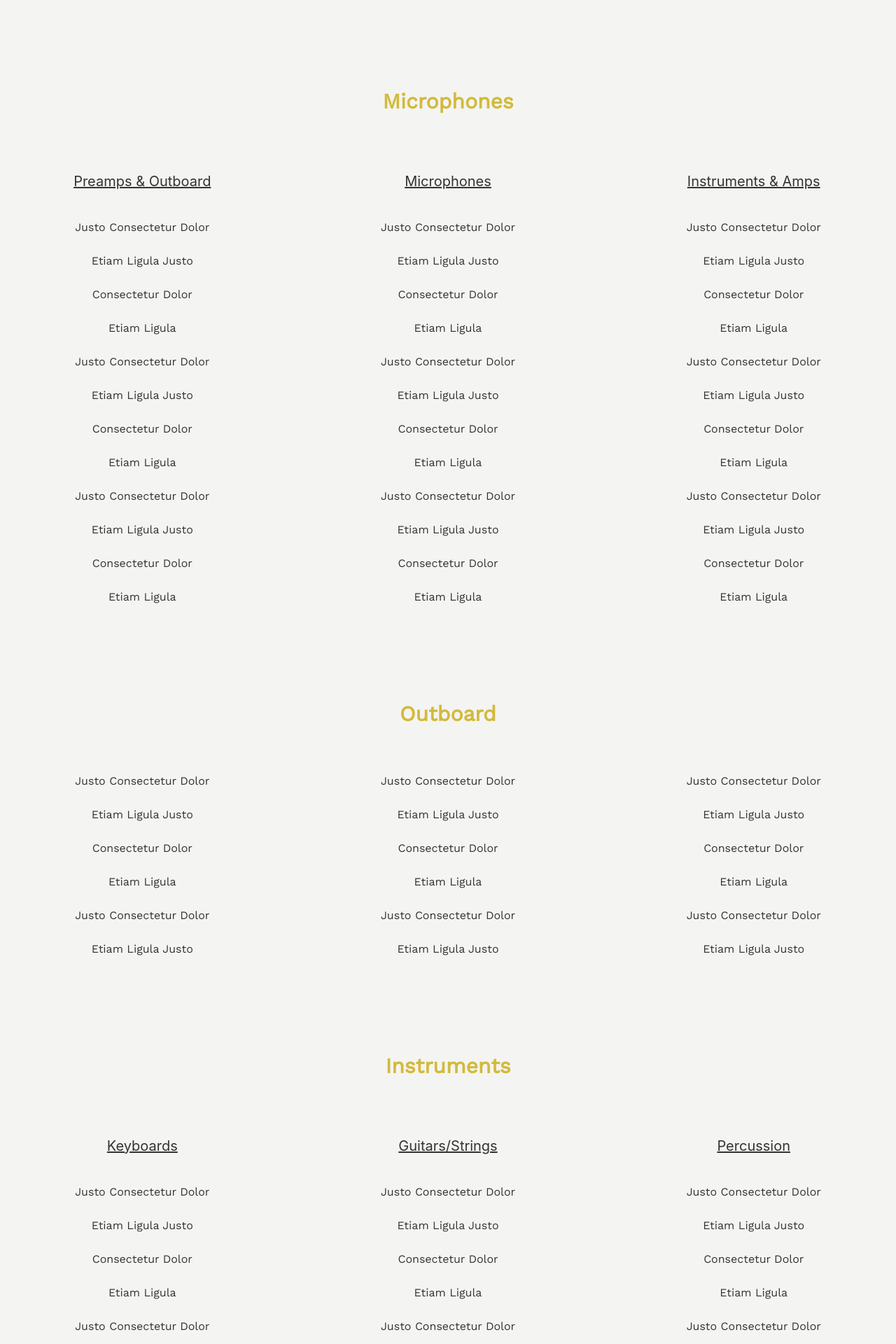
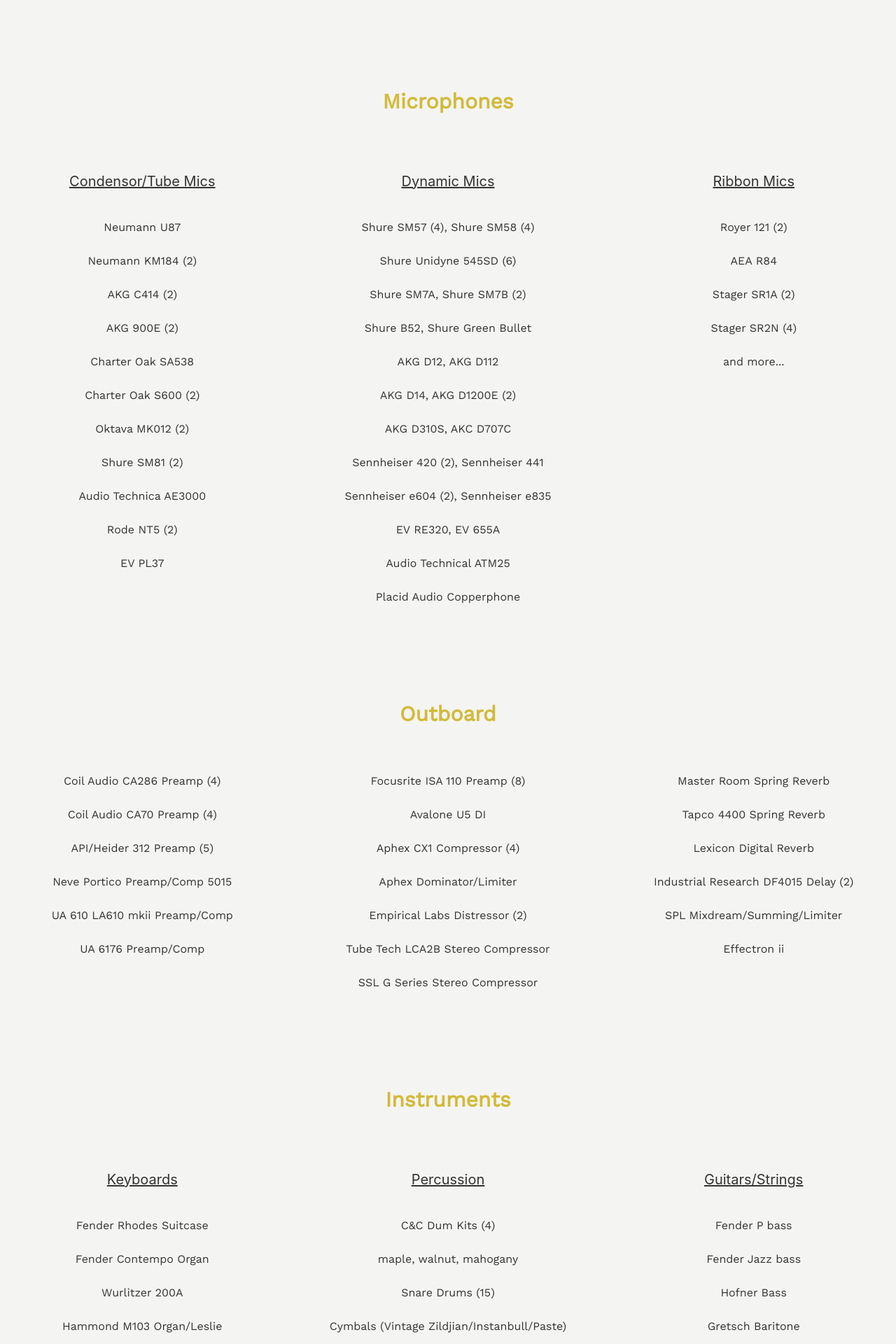
Before and after one commit to MatthewDtotheG/ERS, a PHP site: page /studioA.php in a window 1280 px wide. Shown: the part 1138-3058 px from the top of the page at 70% size. Run offline with PHP 8.4, Linux system fonts and the light colour scheme; some libraries are stand-ins or nearby versions.

Commit message:
Wide break bug fixes

```diff
--- a/artists.php
+++ b/artists.php
@@ -128,6 +128,7 @@
       <button class="accordion">More</button>
     </div>
 
+<div id="WRAP_PARTNERS">
       <h1>
         Partners
       </h1>
@@ -135,7 +136,7 @@
       <h2>
         View the labels, partners, publishers, and organizations that feature our work.
       </h2>
-
+</div>
 
 
 <div id="WRAP_PARTNERS">
--- a/js/script.js
+++ b/js/script.js
@@ -76,7 +76,7 @@
 // COLLAPSIBLE NAV MENU END ===============================
 
 
-// ACCORDIAN
+// ACCORDION
 
 var acc = document.getElementsByClassName("accordion");
 var i;
--- a/scss/base/_VARIABLES.scss
+++ b/scss/base/_VARIABLES.scss
@@ -34,6 +34,6 @@
 $brk-xsmall  :	'(max-width: 320px)';
 $brk-small  :	'(max-width: 550px)';
 $brk-narrow	:	'(max-width: 768px)';
-$brk-fix	:	'(max-width: 920px)';
+$brk-fix	:	'(max-width: 976px)';
 $brk-wide	:	'(max-width: 1146px)';
-$brk-maxwidth	: '(max-width: 1500px)';
+$brk-maxwidth	: '(max-width: 1600px)';
--- a/scss/base/_base.scss
+++ b/scss/base/_base.scss
@@ -28,6 +28,10 @@
 }
 
 #slides {
-	position: relative;
+	position: fixed;
+	background-attachment: fixed;
+    background-position: center;
+    background-repeat: no-repeat;
+    background-size: cover;
 }
 */
--- a/scss/components/_IMG HOVER.scss
+++ b/scss/components/_IMG HOVER.scss
@@ -12,6 +12,7 @@
   height: auto;
   transition: .5s ease;
   backface-visibility: hidden;
+
 }
 
 
@@ -59,10 +60,14 @@
 
 .text {
   color: black;
-  font-size: 33px;
+  font-size: 30px;
   font-weight: bold;
   transition: transform 0.5s;
   text-align: center;
+
+  @media screen and (min-width: 1600px) {
+    font-size: 60px;
+  }
 
   hr {
     margin-bottom: 15%;
--- a/scss/components/_MOBILE NAV.scss
+++ b/scss/components/_MOBILE NAV.scss
@@ -2,7 +2,7 @@
 
 /* MOBILE MENU   ====================*/
 
-@media #{$brk-narrow} {
+@media #{$brk-fix} {
 
 
 .LOGO {
--- a/scss/components/_NAV.scss
+++ b/scss/components/_NAV.scss
@@ -13,12 +13,21 @@
 	float: right;
 	margin-right: 60px;
 	margin-top: 40px;
+
+	@media screen and (min-width: 1700px) {
+		margin-right: 90px;
+		margin-top: 60px;
+    }
 }
 
 .NAV_ITEMS a {
 	margin-left: 40px;
 	font-size: 20px;
 	font-family: 'Work Sans', sans-serif;
+
+	@media screen and (min-width: 1700px) {
+		font-size: 30px;
+    }
 }
 
 .LOGO {
--- a/scss/layout/_ARTISTS.scss
+++ b/scss/layout/_ARTISTS.scss
@@ -47,14 +47,20 @@
 		margin-bottom: 0px;
 		font-size: 50px;
 		font-family: 'Work Sans', sans-serif;
+		@media (max-width: 768px) {
+			font-size: 30px;
+		}
 	}
 
 	h2 {
 		margin-top: 30px;
-		margin-bottom: 100px;
-		font-size: 20px;
+		margin-bottom: 70px;
+		font-size: 30px;
 		font-family: 'Work Sans', sans-serif;
 		text-decoration: none;
+		@media (max-width: 768px) {
+			font-size: 20px;
+		}
 	}
 
 }
@@ -66,6 +72,9 @@
 	font-size: 20px;
 	text-align: center;
 	line-height: 300%;
+	@media #{$brk-narrow} {
+		font-size: 16px;
+	}
 
 	h2 {
 		margin: 30px 0px;
@@ -91,6 +100,7 @@
 		transition: .5s ease;
 
 
+
 		@media #{$brk-narrow} {
 			@include span-columns(12 of 12, table);
 			font-size: 20px;
@@ -110,10 +120,14 @@
 
 /* Style the accordion panel. Note: hidden by default */
 div.panel {
-    padding: 0 18px;
+    padding: 0px 10px;
     max-height: 0;
     overflow: hidden;
-    transition: max-height .5s ease-out;
+    transition: max-height 1s ease-out;
     line-height: 300%;
     font-size: 20px;
+    @media #{$brk-narrow} {
+		font-size: 16px;
+		line-height: 200%;
+	}
 }
--- a/scss/layout/_INDEX.scss
+++ b/scss/layout/_INDEX.scss
@@ -18,10 +18,11 @@
 
 	@media #{$brk-narrow} {
 		@include span-columns(12 of 12);
-		height: auto;
+
 	}
 
 }
+
 
 
 .CONTACT_US {
--- a/scss/layout/_STUDIO_A.scss
+++ b/scss/layout/_STUDIO_A.scss
@@ -63,7 +63,7 @@
 		  display: block;
 		  z-index: 9999;
 
-		@media #{$brk-narrow} {
+		@media #{$brk-small} {
 			margin-top: -90%;
 		}
 	}
--- a/studioA.php
+++ b/studioA.php
@@ -82,58 +82,47 @@
 
 
     <div id="WRAP">
+      <div class="ITEMS">
+          <h2>Condensor/Tube Mics</h2>
+          Neumann U87<br>
+          Neumann KM184 (2)<br>
+          AKG C414 (2)<br>
+          AKG 900E (2)<br>
+          Charter Oak SA538<br>
+          Charter Oak S600 (2)<br>
+          Oktava MK012 (2)<br>
+          Shure SM81 (2)<br>
+          Audio Technica AE3000<br>
+          Rode NT5 (2)<br>
+          EV PL37<br>
+      </div>
+
+      <div class="ITEMS">
+          <h2>Dynamic Mics</h2>
+          Shure SM57 (4), Shure SM58 (4)<br>
+          Shure Unidyne 545SD (6)<br>
+          Shure SM7A, Shure SM7B (2)<br>
+          Shure B52, Shure Green Bullet<br>
+          AKG D12, AKG D112<br>
+          AKG D14, AKG D1200E (2)<br>
+          AKG D310S, AKC D707C<br>
+          Sennheiser 420 (2), Sennheiser 441<br>
+          Sennheiser e604 (2), Sennheiser e835<br>
+          EV RE320, EV 655A<br>
+          Audio Technical ATM25<br>
+          Placid Audio Copperphone<br>
+      </div>
 
       <div class="ITEMS">
 
-          <h2>Preamps & Outboard</h2>
+          <h2>Ribbon Mics</h2>
 
-          Justo Consectetur Dolor<br>
-          Etiam Ligula Justo<br>
-          Consectetur Dolor<br>
-          Etiam Ligula<br>
-           Justo Consectetur Dolor<br>
-          Etiam Ligula Justo<br>
-          Consectetur Dolor<br>
-          Etiam Ligula<br>
-           Justo Consectetur Dolor<br>
-          Etiam Ligula Justo<br>
-          Consectetur Dolor<br>
-          Etiam Ligula<br>
+          Royer 121 (2)<br>
+          AEA R84<br>
+          Stager SR1A (2)<br>
+          Stager SR2N (4)<br>
+          and more...<br>
       </div>
-
-      <div class="ITEMS">
-          <h2>Microphones</h2>
-
-          Justo Consectetur Dolor<br>
-          Etiam Ligula Justo<br>
-          Consectetur Dolor<br>
-          Etiam Ligula<br>
-          Justo Consectetur Dolor<br>
-          Etiam Ligula Justo<br>
-          Consectetur Dolor<br>
-          Etiam Ligula<br>
-          Justo Consectetur Dolor<br>
-          Etiam Ligula Justo<br>
-          Consectetur Dolor<br>
-          Etiam Ligula<br>
-      </div>
-
-      <div class="ITEMS">
-          <h2>Instruments & Amps</h2>
-          Justo Consectetur Dolor<br>
-          Etiam Ligula Justo<br>
-          Consectetur Dolor<br>
-          Etiam Ligula<br>
-          Justo Consectetur Dolor<br>
-          Etiam Ligula Justo<br>
-          Consectetur Dolor<br>
-          Etiam Ligula<br>
-          Justo Consectetur Dolor<br>
-          Etiam Ligula Justo<br>
-          Consectetur Dolor<br>
-          Etiam Ligula<br>
-      </div>
-
     </div>
 
 
@@ -145,32 +134,31 @@
 
       <div class="ITEMS">
 
-          Justo Consectetur Dolor<br>
-          Etiam Ligula Justo<br>
-          Consectetur Dolor<br>
-          Etiam Ligula<br>
-           Justo Consectetur Dolor<br>
-          Etiam Ligula Justo<br>
+          Coil Audio CA286 Preamp (4)<br>
+          Coil Audio CA70 Preamp (4)<br>
+          API/Heider 312 Preamp (5)<br>
+          Neve Portico Preamp/Comp 5015<br>
+          UA 610 LA610 mkii Preamp/Comp<br>
+          UA 6176 Preamp/Comp<br>
       </div>
 
       <div class="ITEMS">
-
-          Justo Consectetur Dolor<br>
-          Etiam Ligula Justo<br>
-          Consectetur Dolor<br>
-          Etiam Ligula<br>
-          Justo Consectetur Dolor<br>
-          Etiam Ligula Justo<br>
+          Focusrite ISA 110  Preamp (8)<br>
+          Avalone U5 DI<br>
+          Aphex CX1 Compressor (4)<br>
+          Aphex Dominator/Limiter<br>
+          Empirical Labs Distressor (2)<br>
+          Tube Tech LCA2B Stereo Compressor<br>
+          SSL G Series Stereo Compressor<br>
       </div>
 
       <div class="ITEMS">
-
-          Justo Consectetur Dolor<br>
-          Etiam Ligula Justo<br>
-          Consectetur Dolor<br>
-          Etiam Ligula<br>
-          Justo Consectetur Dolor<br>
-          Etiam Ligula Justo<br>
+          Master Room Spring Reverb<br>
+          Tapco 4400 Spring Reverb<br>
+          Lexicon Digital Reverb<br>
+          Industrial Research DF4015 Delay (2)<br>
+          SPL Mixdream/Summing/Limiter<br>
+          Effectron ii<br>
       </div>
 
     </div>
@@ -184,54 +172,60 @@
       <div class="ITEMS">
 
           <h2>Keyboards</h2>
+          Fender Rhodes Suitcase<br>
+          Fender Contempo Organ<br>
+          Wurlitzer 200A<br>
+          Hammond M103 Organ/Leslie<br>
+          Honer International Organ<br>
+          Italian Farfisa<br>
+          Studio Console Piano<br>
+          Korg Micro-synth<br>
+          Kent Accordion Console<br>
+          Vintage Pump Organ<br>
+          Harmonium<br>
+          Akai Axiom Pro 49 Midi Controller<br>
+          Yamaha Synth PSS470<br>
+      </div>
 
-          Justo Consectetur Dolor<br>
-          Etiam Ligula Justo<br>
-          Consectetur Dolor<br>
-          Etiam Ligula<br>
-           Justo Consectetur Dolor<br>
-          Etiam Ligula Justo<br>
-          Consectetur Dolor<br>
-          Etiam Ligula<br>
-           Justo Consectetur Dolor<br>
-          Etiam Ligula Justo<br>
-          Consectetur Dolor<br>
-          Etiam Ligula<br>
+      <div class="ITEMS">
+          <h2>Percussion</h2>
+          C&C Dum Kits (4)<br>
+          maple, walnut, mahogany<br>
+          Snare Drums (15)<br>
+          Cymbals (Vintage Zildjian/Instanbull/Paste)<br>
+          Congas/Bongos/Tablas<br>
+          Arturia Drumbrute Analog Synth<br>
+          Marimba/Xylophones<br>
+          Tambos/Shakers/wood blocks<br>
+          cowbells/cabasas<br>
       </div>
 
       <div class="ITEMS">
           <h2>Guitars/Strings</h2>
-
-          Justo Consectetur Dolor<br>
-          Etiam Ligula Justo<br>
-          Consectetur Dolor<br>
-          Etiam Ligula<br>
-          Justo Consectetur Dolor<br>
-          Etiam Ligula Justo<br>
-          Consectetur Dolor<br>
-          Etiam Ligula<br>
-          Justo Consectetur Dolor<br>
-          Etiam Ligula Justo<br>
-          Consectetur Dolor<br>
-          Etiam Ligula<br>
+          Fender P bass<br>
+          Fender Jazz bass<br>
+          Hofner Bass<br>
+          Gretsch Baritone<br>
+          Guild DeArmond<br>
+          Epiphone Dot<br>
+          Epiphone SG<br>
+          Rickenbacker 620<br>
+          Reverend Jetstream<br>
+          Reverend Double Agent<br>
+          Danelectro 59<br>
+          Burns London Cobra Strat<br>
+          Harmony Classical <br>
+          Gibson 60's Acoustic<br>
+          Silvertone Acoustic<br>
+          Recording King Acoustic<br>
+          Alvarez Acoustic<br>
+          Washburn 12 string Acoustic<br>
+          Dearing Banjo<br>
+          Antares Mando<br>
+          Lapsteel<br>
+          Uklele <br>
+          Cello/Violin<br>
       </div>
-
-      <div class="ITEMS">
-          <h2>Percussion</h2>
-          Justo Consectetur Dolor<br>
-          Etiam Ligula Justo<br>
-          Consectetur Dolor<br>
-          Etiam Ligula<br>
-          Justo Consectetur Dolor<br>
-          Etiam Ligula Justo<br>
-          Consectetur Dolor<br>
-          Etiam Ligula<br>
-          Justo Consectetur Dolor<br>
-          Etiam Ligula Justo<br>
-          Consectetur Dolor<br>
-          Etiam Ligula<br>
-      </div>
-
     </div>
 
 
@@ -241,33 +235,27 @@
     <div id="WRAP">
 
       <div class="ITEMS">
-
-          Justo Consectetur Dolor<br>
-          Etiam Ligula Justo<br>
-          Consectetur Dolor<br>
-          Etiam Ligula<br>
-           Justo Consectetur Dolor<br>
-          Etiam Ligula Justo<br>
+          Fender Champ<br>
+          Fender Vibrolux<br>
+          Vox AC30<br>
+          Ampeg G12<br>
+          Ampeg Jet II<br>
       </div>
 
       <div class="ITEMS">
-
-          Justo Consectetur Dolor<br>
-          Etiam Ligula Justo<br>
-          Consectetur Dolor<br>
-          Etiam Ligula<br>
-          Justo Consectetur Dolor<br>
-          Etiam Ligula Justo<br>
+          Ampeg V4BH<br>
+          Sound K101R<br>
+          Sound K505R<br>
+          Sound X505R<br>
+          Budha Super 18<br>
       </div>
 
       <div class="ITEMS">
-
-          Justo Consectetur Dolor<br>
-          Etiam Ligula Justo<br>
-          Consectetur Dolor<br>
-          Etiam Ligula<br>
-          Justo Consectetur Dolor<br>
-          Etiam Ligula Justo<br>
+          Magnatone Varsity<br>
+          Harmony<br>
+          National<br>
+          Cabs (10/12,15)<br>
+          Pedals (lots of them)<br>
       </div>
 
     </div>
```
Also changed, not shown: scss/layout/CONTAINTERS.scss (+9 -3 lines), scss/layout/_STAFF.scss (+32 -7 lines), css/APPLICATION.css, img/STUDIOA.jpg, img/STUDIOB.jpg, index.php (line endings or trailing spaces).
